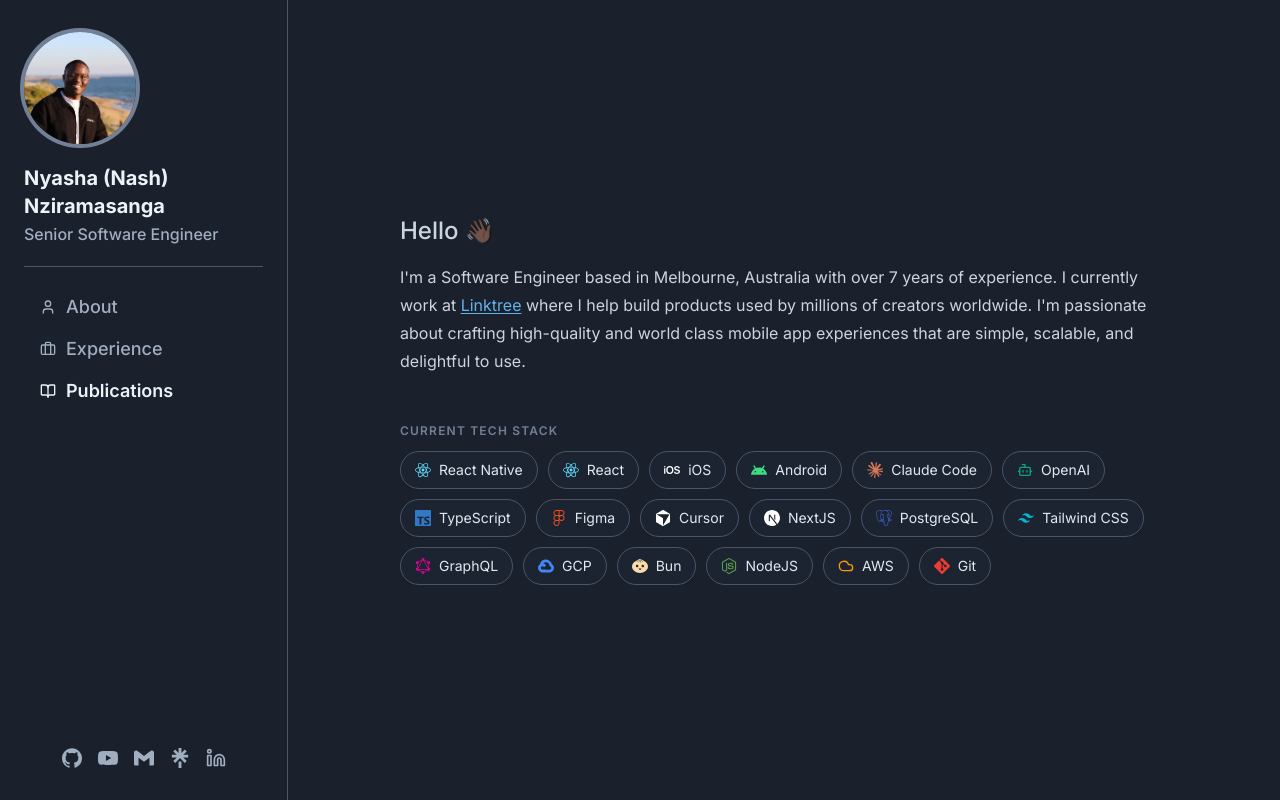
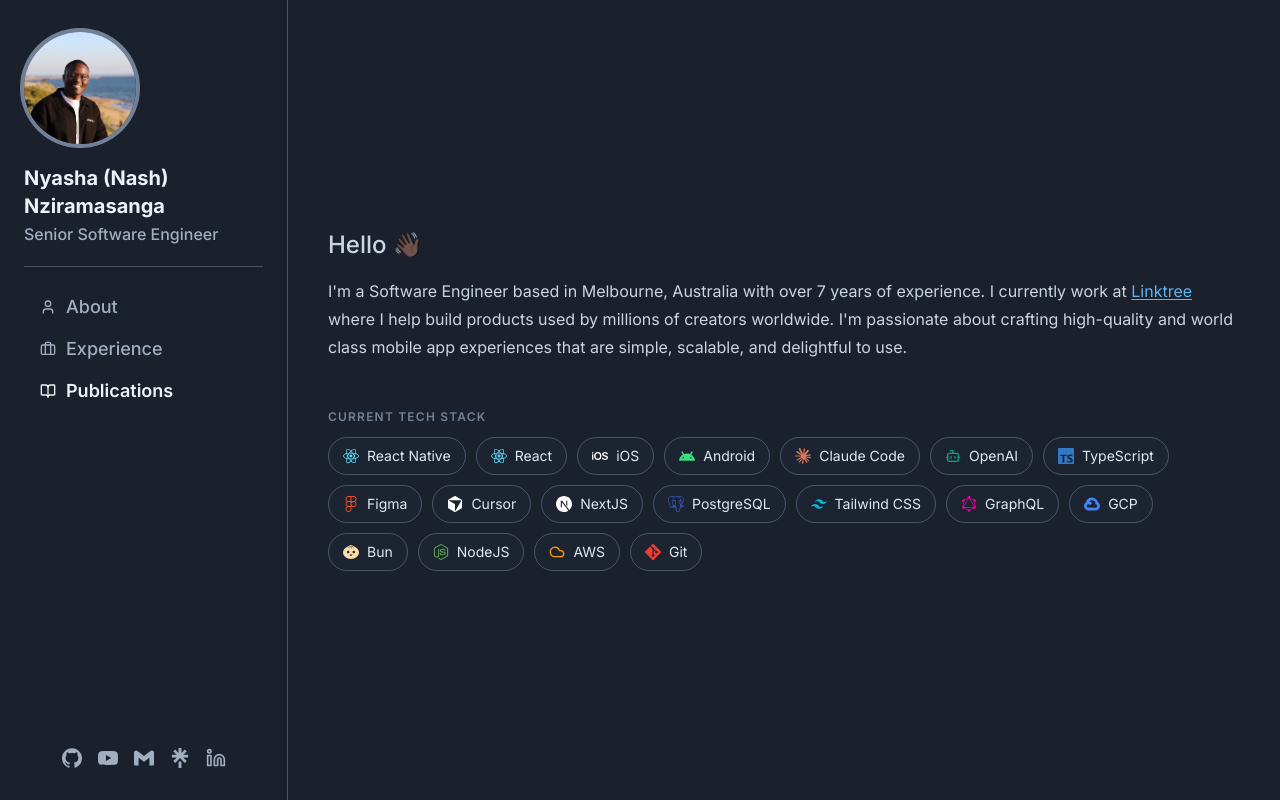
Before and after one commit to NyashaNziramasanga/portfolio-v4, a React (Vite) app: page / in a window 1280 px wide. Built offline with nearby package versions, Linux system fonts and the light colour scheme.

Commit message:
Same width for the sections

```diff
--- a/src/components/AboutSection.tsx
+++ b/src/components/AboutSection.tsx
@@ -5,7 +5,7 @@
 
 export function AboutSection() {
   return (
-    <div className="flex w-full max-w-3xl flex-col">
+    <div className="flex w-full max-w-5xl flex-col">
       <p className="mb-4 text-xl font-medium text-brand-200 sm:text-2xl">Hello 👋🏿</p>
       <p className="text-sm leading-relaxed text-brand-200 sm:text-base sm:leading-7">
         I'm a Software Engineer based in Melbourne, Australia with over{" "}
--- a/src/components/PublicationsList.tsx
+++ b/src/components/PublicationsList.tsx
@@ -79,7 +79,7 @@
     useExpandCollapse();
 
   return (
-    <div className="flex w-full max-w-3xl flex-col">
+    <div className="flex w-full max-w-5xl flex-col">
       <h2 className="mb-8 text-xl font-bold text-brand-50 sm:mb-10 sm:text-2xl">
         Publications
       </h2>
```
